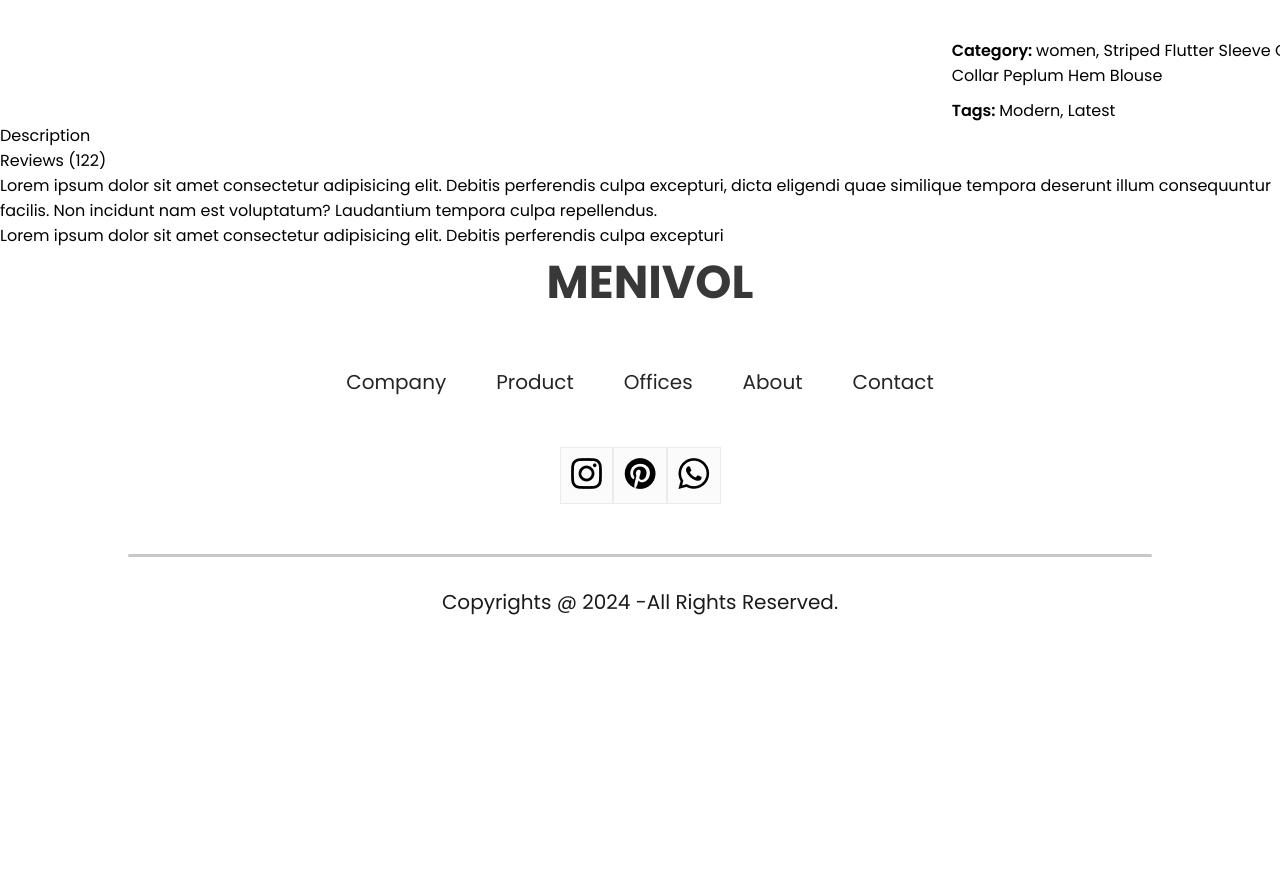
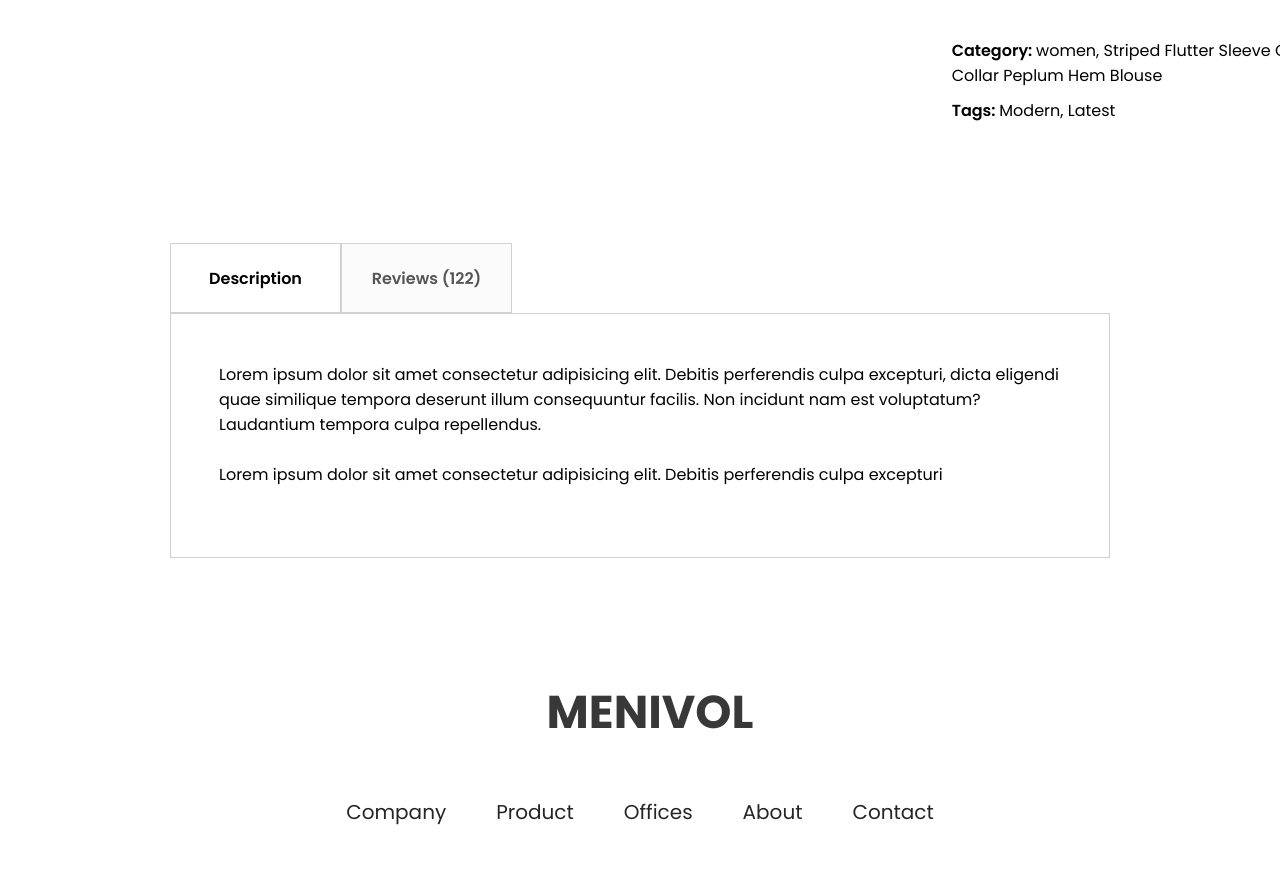
Before and after one commit to panda-codes/e-commerce, a React (Create React App) app in the folder frontend/: page /product/1 in a window 1280 px wide. Shown: the part 1060-1935 px from the top of the page. Before the commit the page ends 1707 px from the top, so only its background shows below. Built offline with nearby package versions, Linux system fonts and the light colour scheme.

Commit message:
done with description box component

```diff
--- a/frontend/src/Components/DescriptionBox/DescriptionBox.css
+++ b/frontend/src/Components/DescriptionBox/DescriptionBox.css
@@ -0,0 +1,32 @@
+.descriptionbox{
+    margin: 120px 170px;
+}
+
+.descriptionbox-navigator{
+    display: flex;
+}
+
+.descriptionbox-nav-box{
+    display: flex;
+    align-items: center;
+    justify-content: center;
+    font-size: 16px;
+    font-weight: 600;
+    width: 171px;
+    height: 70px;
+    border: 1px solid #d0d0d0;
+}
+
+.descriptionbox-nav-box.fade{
+    background: #fbfbfb;
+    color: #555;
+}
+
+.descriptionbox-description{
+    display: flex;
+    flex-direction: column;
+    gap: 25px;
+    border: 1px solid #d0d0d0;
+    padding: 48px;
+    padding-bottom: 70px;
+}
--- a/frontend/src/Components/DescriptionBox/DescriptionBox.jsx
+++ b/frontend/src/Components/DescriptionBox/DescriptionBox.jsx
@@ -8,7 +8,7 @@
         <div className="descriptionbox-nav-box">Description</div>
         <div className="descriptionbox-nav-box fade">Reviews (122)</div>
       </div>
-      <div className="descritionbox-description">
+      <div className="descriptionbox-description">
         <p>
           Lorem ipsum dolor sit amet consectetur adipisicing elit. Debitis perferendis culpa excepturi,
           dicta eligendi quae similique tempora deserunt illum consequuntur facilis.
```
